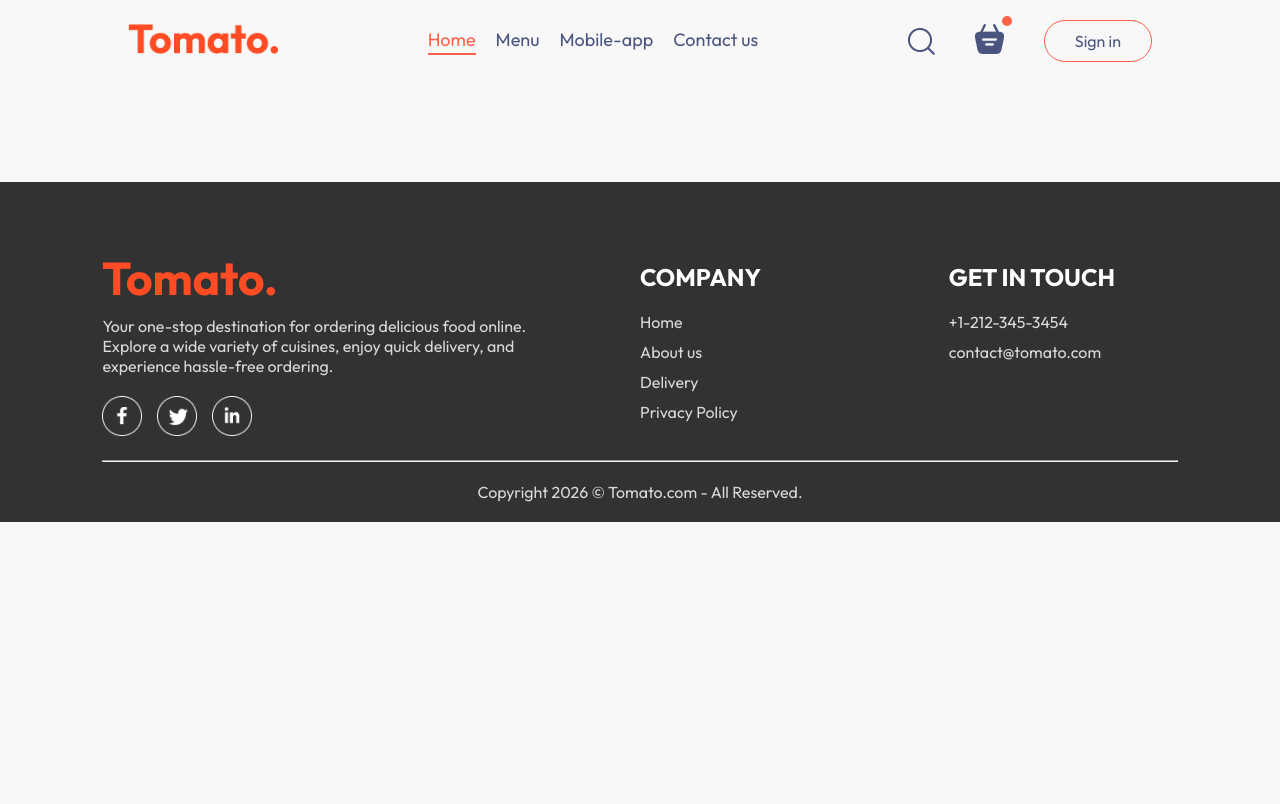
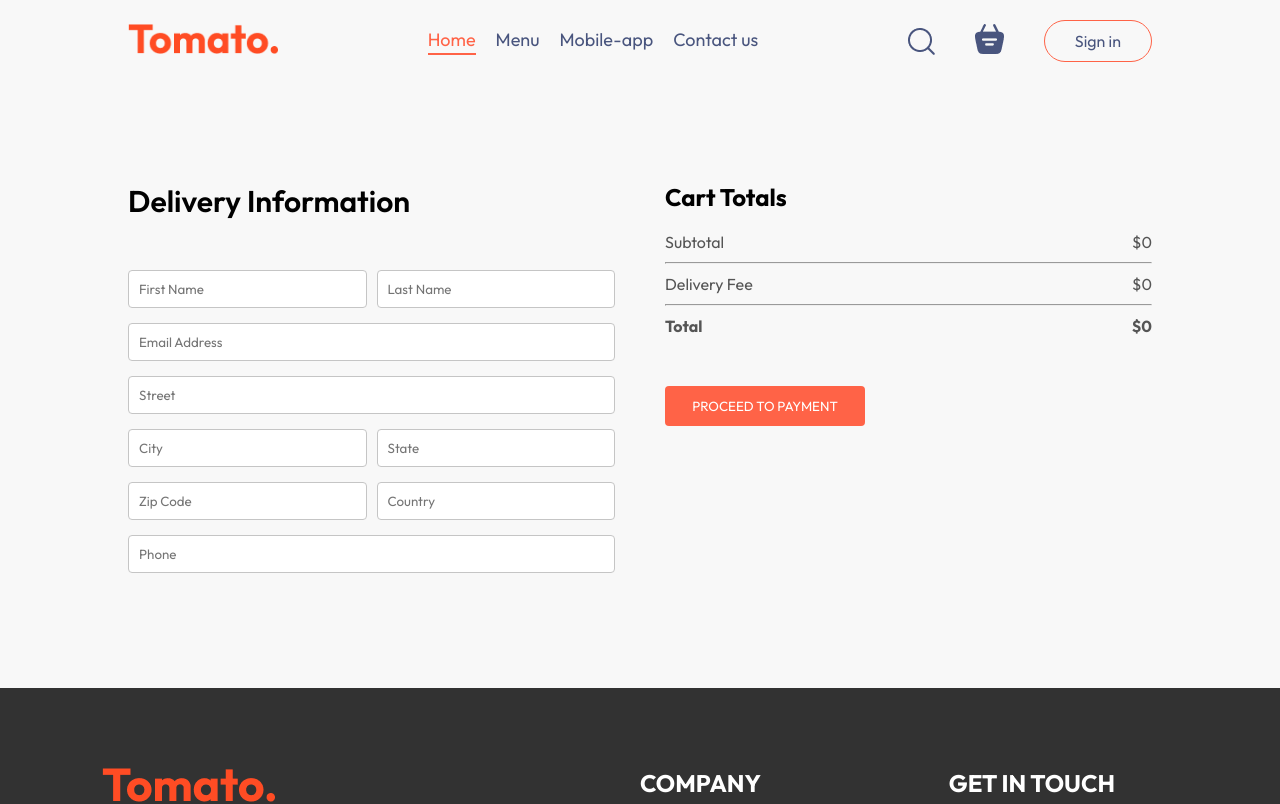
Before and after one commit to Preetiydv/Food-Delivery, a React (Vite) app in the folder frontend/: page /order in a window 1280 px wide. Shown: the top 804 px of the page. Built offline with nearby package versions, Linux system fonts and the light colour scheme.

Commit message:
Implemented checkout page with delivery form and cart total integration

```diff
--- a/frontend/src/components/Navbar/Navbar.jsx
+++ b/frontend/src/components/Navbar/Navbar.jsx
@@ -1,12 +1,15 @@
-import React, { useState } from 'react'
+import React, { useContext, useState } from 'react'
 import './Navbar.css'
 import { assets } from '../../assets/assets'
 import { Link } from 'react-router-dom';
+import { StoreContext } from '../../Context/StoreContext';
 
 
 const Navbar = ({setShowLogin}) => {
 
     const[menu,setMenu]=useState("Home");
+
+    const {getTotalCartAmount} = useContext(StoreContext);
 
   return (
     <div className='navbar'>
@@ -21,7 +24,7 @@ const Navbar = ({setShowLogin}) => {
         <img src={assets.search_icon} alt="" />
         <div className='navbar-search-icon'>
             <Link to='/cart'><img src={assets.basket_icon} alt="" /> </Link>
-            <div className="dot"></div>
+            <div className={getTotalCartAmount()===0?"":"dot"}></div>
         </div>
         <button onClick={()=>setShowLogin(true)}>Sign in</button>
       </div>
--- a/frontend/src/pages/Cart/Cart.jsx
+++ b/frontend/src/pages/Cart/Cart.jsx
@@ -1,10 +1,14 @@
 import React, { useContext } from 'react'
 import './Cart.css'
 import { StoreContext } from '../../Context/StoreContext'
+import { useNavigate } from 'react-router-dom';
 
 const Cart = () => {
 
-  const {cartItems,food_list,removeFromCart,getTotalCartAmount} = useContext(StoreContext)
+  const {cartItems,food_list,removeFromCart,getTotalCartAmount} = useContext(StoreContext);
+
+  const navigate = useNavigate();
+
   return (
     <div className='cart'>
       <div className="cart-items">
@@ -51,15 +55,15 @@ const Cart = () => {
             <hr />
             <div className="cart-total-details">
               <p>Delivery Fee</p>
-              <p>${2}</p>
+              <p>${getTotalCartAmount()===0?0:2}</p>
             </div>
             <hr />
             <div className="cart-total-details">
               <b>Total</b>
-              <b>${getTotalCartAmount()+2}</b>
+              <b>${getTotalCartAmount()===0?0:getTotalCartAmount()+2}</b>
             </div>
           </div>
-          <button disabled={getTotalCartAmount()===0}>PROCEED TO CHECKOUT</button>
+          <button disabled={getTotalCartAmount()===0} onClick={()=>navigate('/order')}>PROCEED TO CHECKOUT</button>
         </div>
         <div className="cart-promocode">
           <div>
--- a/frontend/src/pages/PlaceOrder/PlaceOrder.css
+++ b/frontend/src/pages/PlaceOrder/PlaceOrder.css
@@ -0,0 +1,42 @@
+.place-order{
+    display: flex;
+    align-items: start;
+    justify-content: space-between;
+    gap: 50px;
+    margin-top: 100px;
+}
+.place-order-left{
+    width: 100%;
+    max-width: max(30%,500px);
+}
+.place-order-left .title{
+    font-size: 30px;
+    font-weight: 600;
+    margin-bottom: 50px;
+}
+.place-order-left input{
+    margin-bottom: 15px;
+    width: 100%;
+    padding: 10px;
+    border: 1px solid #c5c5c5;
+    border-radius: 4px;
+    outline-color: tomato;
+}
+.place-order-left input:focus{
+    border: 1px solid tomato;
+}
+
+.place-order-left .multi-fields{
+    display: flex;
+    gap: 10px;
+}
+.place-order-right{
+    width: 100%;
+    max-width: max(40%,500px);
+}
+.place-order .cart-total button{
+    margin-top: 30px;
+}
+.place-order .cart-total button:hover{
+    background-color: #ff3d3d;
+}
--- a/frontend/src/pages/PlaceOrder/PlaceOrder.jsx
+++ b/frontend/src/pages/PlaceOrder/PlaceOrder.jsx
@@ -1,11 +1,55 @@
-import React from 'react'
+import React, { useContext } from 'react'
 import './PlaceOrder.css'
+import { StoreContext } from '../../Context/StoreContext'
 
 const PlaceOrder = () => {
+
+  const {getTotalCartAmount} = useContext(StoreContext)
+
   return (
-    <div>
+    <form className='place-order' onSubmit={(e)=>e.preventDefault()}>
+      <div className="place-order-left">
+        <p className="title">Delivery Information</p>
+        <div className="multi-fields">
+          <input type="text" placeholder='First Name'/>
+          <input type="text" placeholder='Last Name' />
+        </div>
+        <input type="email" placeholder='Email Address' />
+        <input type="text" placeholder='Street' />
+        <div className="multi-fields">
+          <input type="text" placeholder='City'/>
+          <input type="text" placeholder='State' />
+        </div>
+        <div className="multi-fields">
+          <input type="text" placeholder='Zip Code'/>
+          <input type="text" placeholder='Country' />
+        </div>
+        <input type="text" placeholder='Phone' />
+      </div>
+      <div className="place-order-right">
+        <div className="cart-total">
+          <h2>Cart Totals</h2>
+          <div>
+            <div className="cart-total-details">
+              <p>Subtotal</p>
+              <p>${getTotalCartAmount()}</p>
+            </div>
+            <hr />
+            <div className="cart-total-details">
+              <p>Delivery Fee</p>
+              <p>${getTotalCartAmount()===0?0:2}</p>
+            </div>
+            <hr />
+            <div className="cart-total-details">
+              <b>Total</b>
+              <b>${getTotalCartAmount()===0?0:getTotalCartAmount()+2}</b>
+            </div>
+          </div>
+          <button >PROCEED TO PAYMENT</button>
+        </div>
+      </div>
 
-    </div>
+    </form>
   )
 }
 
```
